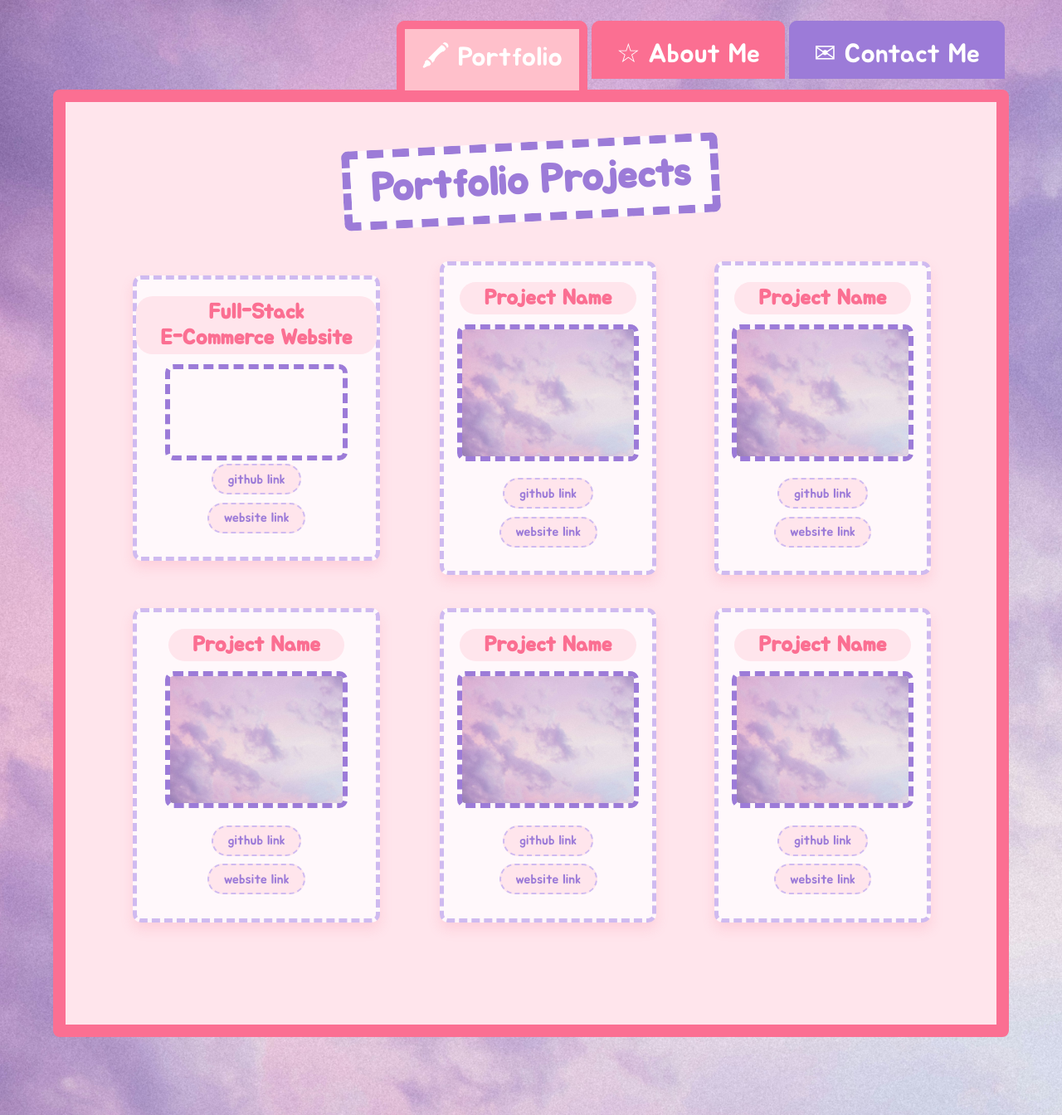
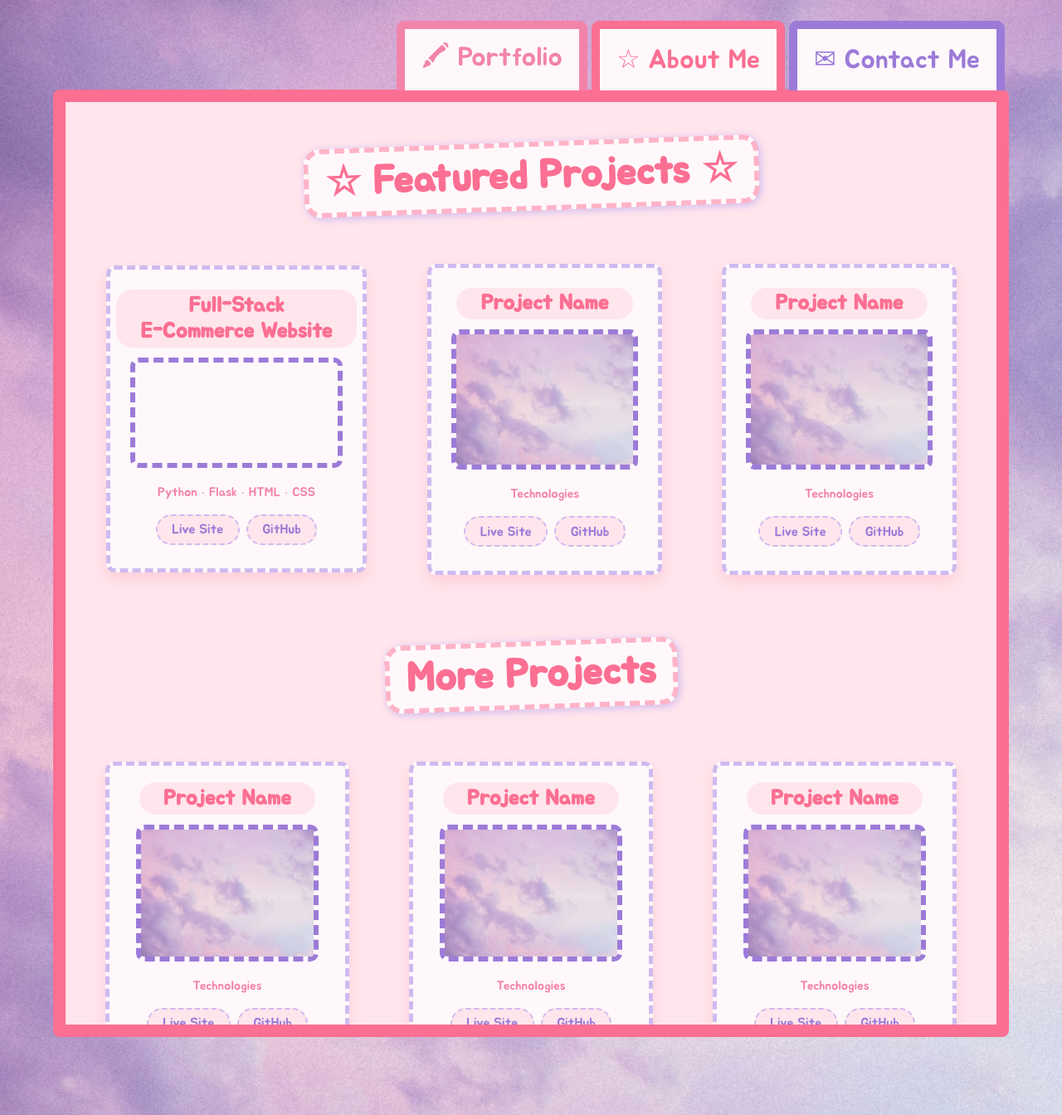
Before and after one commit to Brygetee/My-Portfolio-Website, a Flask app: page /portfolio in a window 1280 px wide. Shown: the whole page at 83% size. Run offline with Flask 3, Linux system fonts and the light colour scheme; grey boxes are pictures that could not be loaded.

Commit message:
On portfolio page fixed scroll and created featured project section as well as fixed tabs gap

```diff
--- a/static/styles.css
+++ b/static/styles.css
@@ -1,5 +1,6 @@
 /*/*-----------------------------------------General Page Styles-----------------------------------------*/
 /*-----Colors-----*/
+
 :root{
     --dark-pink :#fb6f92;
     --light-pink: #ffe5ec;
@@ -11,6 +12,9 @@
     font-size: 16px;
 }
 
+html {
+  scrollbar-color: var(--off-white) var(--light-purple) ; /* thumb track */
+}
 /*-----Fonts-----*/
 .jua-regular {
   font-family: "Jua", sans-serif;
@@ -57,20 +61,39 @@ body{
   background: white;
 }
 
+.tabs a {
+  display: flex;
+  text-decoration: none;
+}
+
+.tab {
+  padding: 10px 20px;
+  border: 10px solid var(--dark-pink);
+  border-bottom: none;
+  border-radius: 10px 10px 0 0;
+  cursor: pointer;
+  margin-right: 5px;
+  z-index: 1;
+  font-size: 2rem;
+  color: var(--dark-pink);
+  background: var(--off-white);
+}
 .tab.about {
-    background:var(--dark-pink);
-    color: white;
-
+    background: var(--off-white);
+    border-color: var(--dark-pink);
+    color: var(--dark-pink);
 }
 
 .tab.portfolio {
-    background: pink;
-    color: white;
+    background: var(--off-white);
+    border-color: var(--text-pink);
+    color: var(--text-pink);
 }
+
 .tab.contact{
-    background: var(--dark-purple);
+    background: var(--off-white);
     border-color: var(--dark-purple);
-    color: white;
+    color: var(--dark-purple);
 }
 .content {
   border: 15px solid var(--dark-pink);
@@ -590,27 +613,29 @@ hr{
 
 /*---------------------------------------Portfolio Page---------------------------------------*/
 
-.portfolio-page{
-    overflow-y: scroll;
-    padding: 1rem 2rem 3rem;
+.portfolio-content {
+    overflow-y: auto;
 }
 
-#projects-h1{
+.featured-grid {
+    grid-template-columns: repeat(3, 1fr);
+    margin-bottom: 3rem;
+}
+.section-label {
     font-size: 3rem;
+    color: var(--dark-pink);
     background: var(--off-white);
-    border: 10px dashed var(--dark-purple);
-    border-radius: 8px;
+    border: 6px dashed #ffb3c6;
+    border-radius: 20px;
     width: fit-content;
-    margin: 2rem auto;
-    padding: 0.5rem 1.5rem;
-    transform: rotate(-3deg);
-    color: var(--dark-purple);
+    margin: 3rem auto;
+    padding: .3rem 1.25rem;
+    transform: rotate(-2deg);
+    box-shadow: 2px 2px 10px var(--light-purple);
 }
-
 .portfolio-grid{
     display: grid;
-    grid-template-columns: 1fr 1fr 1fr;
-    grid-template-rows: 1fr 1fr 1fr;
+    grid-template-columns: repeat(3, 1fr);
     width: 100%;
     gap: 40px 40px;
     place-items: center;
@@ -636,6 +661,13 @@ hr{
     transform: translateY(-6px) rotate(-1deg);
     box-shadow: 6px 10px 15px var(--pink-shadow);
 }
+.featured-card{
+    padding: 1.5rem;
+}
+.featured-card .demo-video,
+.featured-card .portfolio-image {
+    max-width: 320px;
+}
 
 .grid-card h2{
     font-size: 1.6rem;
@@ -652,15 +684,14 @@ hr{
     height: auto;
     width: 100%;
     max-width: 220px;
-    aspect-ration: 4/3;
     object-fit: cover;
     border: 6px dashed var(--dark-purple);
     border-radius: 10px;
-    margin-bottom: 1 rem;
+    margin-bottom: 1rem;
 }
 
 .demo-video:hover{
-    transform: scale(3) translateX(20%);
+    transform: scale(1.25);
     border: none;
     border-radius: 0;
 
@@ -675,6 +706,20 @@ hr{
     border: 6px dashed var(--dark-purple);
     border-radius: 10px;
     margin-bottom: 1rem;
+}
+.tech-stack {
+    color: var(--text-pink);
+    font-size: .95rem;
+    text-align: center;
+    margin: .25rem 0 .75rem;
+}
+.project-links {
+    display: flex;
+    gap: .5rem;
+    justify-content: center;
+}
+.grid-card:not(.featured-card) .portfolio-image {
+    max-width: 220px;
 }
 
 .grid-card a{
--- a/templates/portfolio.html
+++ b/templates/portfolio.html
@@ -1,55 +1,111 @@
+
 {% extends "base.html" %}
-{% block title %}Portfolio{% endblock %}
+{% block title %}Portfolio Projects{% endblock %}
+{% block content_class %}portfolio-content{% endblock %}
 {% block content %}
 
-<div class="portfolio-page">
-<h1 id="projects-h1">Portfolio Projects</h1>
-<div class="portfolio-grid">
+<h2 class="section-label">☆ Featured Projects ☆</h2>
 
+<div class="portfolio-grid featured-grid">
 
-    <div class="grid-card" id="card-1">
+    <div class="grid-card featured-card" id="card-1">
         <h2>Full-Stack<br>E-Commerce Website</h2>
+
         <video class="demo-video" autoplay loop muted>
             <source src="static/celestia_botanica_demo.mp4" type="video/mp4">
         </video>
-        <a href="https://github.com/Brygetee/Celestia-Botanica">github link</a>
-        <a href="">website link</a>
+
+        <p class="tech-stack">
+            Python · Flask · HTML · CSS
+        </p>
+
+        <div class="project-links">
+            <a href="">Live Site</a>
+            <a href="https://github.com/Brygetee/Celestia-Botanica">GitHub</a>
+        </div>
     </div>
 
-    <div class="grid-card" id="card-2">
+    <div class="grid-card featured-card" id="card-2">
         <h2>Project Name</h2>
+
         <img class="portfolio-image" src="static/pink_sky2.jpg">
-        <a href="">github link</a>
-        <a href="">website link</a>
+
+        <p class="tech-stack">
+            Technologies
+        </p>
+
+        <div class="project-links">
+            <a href="">Live Site</a>
+            <a href="">GitHub</a>
+        </div>
     </div>
 
-    <div class="grid-card" id="card-3">
+    <div class="grid-card featured-card" id="card-3">
         <h2>Project Name</h2>
+
         <img class="portfolio-image" src="static/pink_sky2.jpg">
-        <a href="">github link</a>
-        <a href="">website link</a>
+
+        <p class="tech-stack">
+            Technologies
+        </p>
+
+        <div class="project-links">
+            <a href="">Live Site</a>
+            <a href="">GitHub</a>
+        </div>
     </div>
 
-        <div class="grid-card" id="card-4">
-            <h2>Project Name</h2>
-            <img class="portfolio-image" src="static/pink_sky2.jpg">
-            <a href="">github link</a>
-            <a href="">website link</a>
+</div>
+
+<h2 class="section-label">More Projects</h2>
+
+<div class="portfolio-grid">
+
+    <div class="grid-card" id="card-4">
+        <h2>Project Name</h2>
+
+        <img class="portfolio-image" src="static/pink_sky2.jpg">
+
+        <p class="tech-stack">
+            Technologies
+        </p>
+
+        <div class="project-links">
+            <a href="">Live Site</a>
+            <a href="">GitHub</a>
+        </div>
     </div>
 
     <div class="grid-card" id="card-5">
         <h2>Project Name</h2>
+
         <img class="portfolio-image" src="static/pink_sky2.jpg">
-        <a href="">github link</a>
-        <a href="">website link</a>
+
+        <p class="tech-stack">
+            Technologies
+        </p>
+
+        <div class="project-links">
+            <a href="">Live Site</a>
+            <a href="">GitHub</a>
+        </div>
     </div>
 
     <div class="grid-card" id="card-6">
         <h2>Project Name</h2>
+
         <img class="portfolio-image" src="static/pink_sky2.jpg">
-        <a href="">github link</a>
-        <a href="">website link</a>
+
+        <p class="tech-stack">
+            Technologies
+        </p>
+
+        <div class="project-links">
+            <a href="">Live Site</a>
+            <a href="">GitHub</a>
+        </div>
     </div>
+
 </div>
-</div>
+
 {% endblock %}
```
